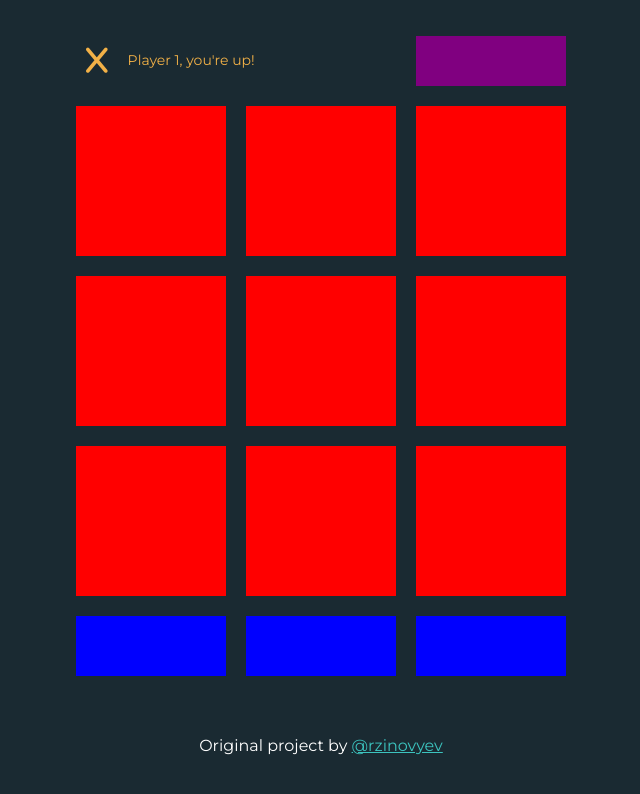
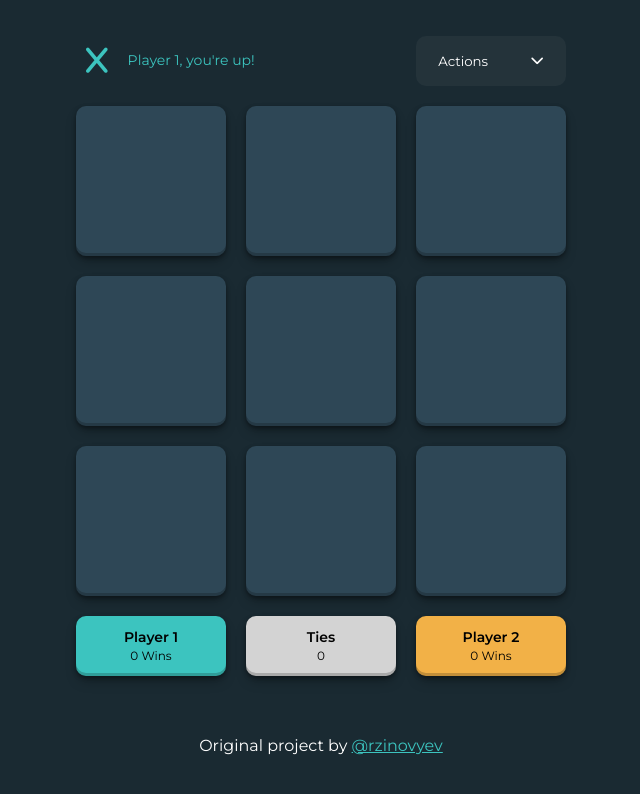
Before and after one commit to RuslanZinovyev/tic-tac-toe, a plain HTML site: page index.html in a window 1280 px wide. Shown: the whole page, without its empty margins (319-959 px from the left). Drawn offline with Linux system fonts and the light colour scheme.

Commit message:
add styles for game board and scores

```diff
--- a/css/index.css
+++ b/css/index.css
@@ -29,6 +29,33 @@ body {
   flex-direction: column;
   justify-content: center;
   align-items: center;
+}
+
+/* Shared utility classes */
+button:hover {
+  cursor: pointer;
+  opacity: 90%;
+}
+
+.hidden {
+  display: none !important;
+}
+
+.yellow {
+  color: var(--yellow);
+}
+
+.turquoise {
+  color: var(--turquoise);
+}
+
+.shadow {
+  box-shadow: rgba(0, 0, 0, 0.4) 0px 2px 4px,
+    rgba(0, 0, 0, 0.3) 0px 7px 13px -3px, rgba(0, 0, 0, 0.2) 0px -3px 0px inset;
+}
+
+.border {
+  border: 1px solid rgba(211, 211, 211, 0.4) !important;
 }
 
 /* Mobile style */
@@ -93,16 +120,74 @@ body {
   animation: 0.6s ease-in-out turn-icon-animation;
 }
 
+/* Menu styles */
+.menu {
+  position: relative;
+}
+
+.menu-btn {
+  width: 100%;
+  height: 100%;
+  display: flex;
+  justify-content: space-around;
+  align-items: center;
+  border-radius: 10px;
+  color: white;
+  background-color: rgba(211, 211, 211, 0.05);
+  border: 1px solid transparent;
+}
+
+.items {
+  position: absolute;
+  z-index: 10;
+  top: 60px;
+  right: 0;
+  background-color: #203139;
+  border-radius: 2px;
+  padding: 10px;
+}
+
+.items button {
+  background-color: transparent;
+  padding: 8px;
+  color: white;
+}
+
+.items button:hover {
+  text-decoration: underline;
+  cursor: pointer;
+}
+
 .square {
-  background-color: red;
+  background-color: var(--gray);
+  border-radius: 10px;
+  display: flex;
+  justify-content: center;
+  align-items: center;
+  font-size: 3rem;
+}
+
+.square:hover {
+  cursor: pointer;
+  opacity: 90%;
 }
 
 .score {
-  background-color: blue;
+  display: flex;
+  flex-direction: column;
+  justify-content: center;
+  align-items: center;
+  border-radius: 10px;
 }
 
-.actions {
-  background-color: purple;
+.score p {
+  font-size: 14px;
+  font-weight: 600;
+}
+
+.score span {
+  font-size: 12px;
+  margin-top: 2px;
 }
 
 /* Footer styles */
--- a/index.html
+++ b/index.html
@@ -14,22 +14,49 @@
   <body>
     <main>
       <div class="grid">
+
+        <!-- Turn Indicator -->
         <div class="turn">
           <i class="fa-solid fa-x turquoise"></i>
           <p class="turquoise">Player 1, you're up!</p></div>
-        <div class="actions"></div>
-        <div class="square"></div>
-        <div class="square"></div>
-        <div class="square"></div>
-        <div class="square"></div>
-        <div class="square"></div>
-        <div class="square"></div>
-        <div class="square"></div>
-        <div class="square"></div>
-        <div class="square"></div>
-        <div class="score"></div>
-        <div class="score"></div>
-        <div class="score"></div>
+
+          <!-- Dropdown menu -->
+        <div class="menu" data-id="menu">
+          <button class="menu-btn">
+            Actions
+            <i class="fa-solid fa-chevron-down"></i>
+          </button>
+
+          <div class="items border hidden">
+            <button>Reset</button>
+            <button>New Round</button>
+          </div>
+        </div>
+
+        <!-- Game board -->
+        <div class="square shadow"></div>
+        <div class="square shadow"></div>
+        <div class="square shadow"></div>
+        <div class="square shadow"></div>
+        <div class="square shadow"></div>
+        <div class="square shadow"></div>
+        <div class="square shadow"></div>
+        <div class="square shadow"></div>
+        <div class="square shadow"></div>
+
+        <!-- Scoreboard -->
+        <div class="score shadow" style="background-color: var(--turquoise)">
+          <p>Player 1</p>
+          <span>0 Wins</span>
+        </div>
+        <div class="score shadow" style="background-color: var(--light-gray)">
+          <p>Ties</p>
+          <span>0</span>
+        </div>
+        <div class="score shadow" style="background-color: var(--yellow)">
+          <p>Player 2</p>
+          <span>0 Wins</span>
+        </div>
       </div>
     </main>
 
```
